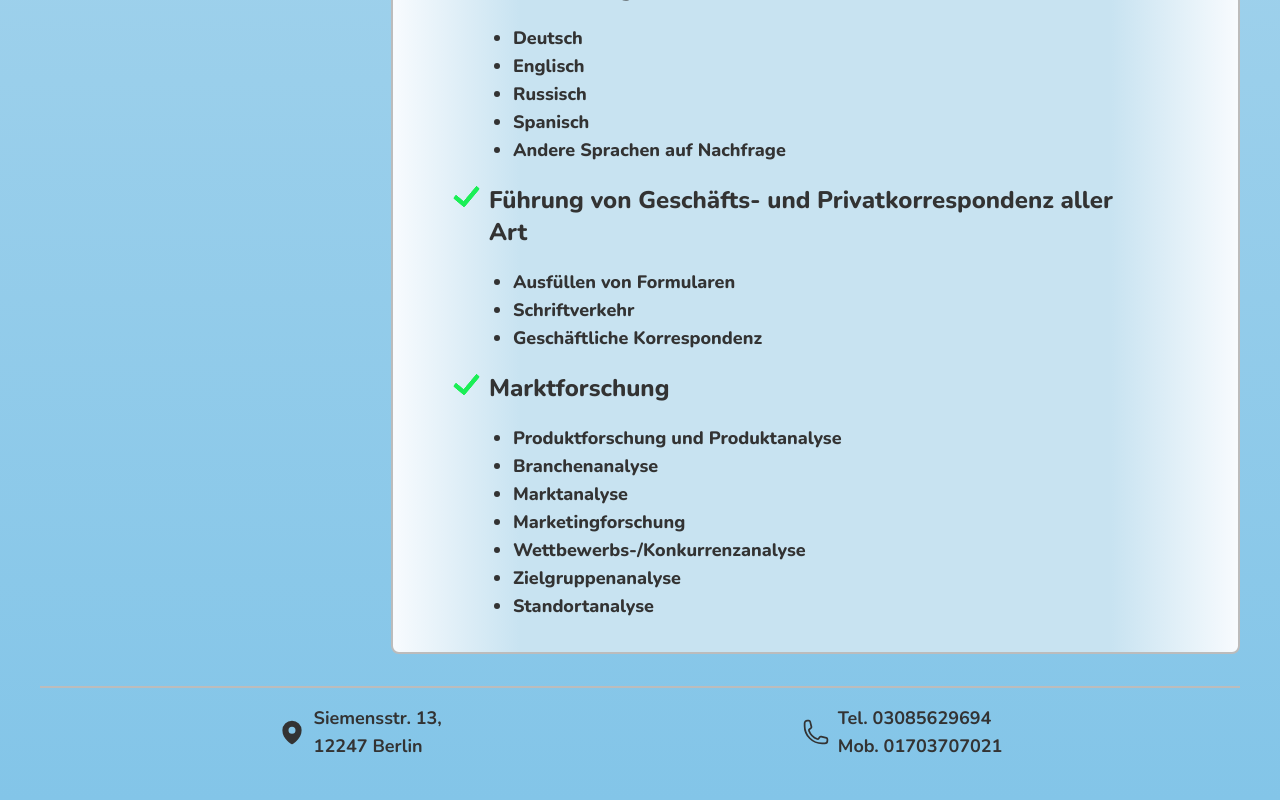
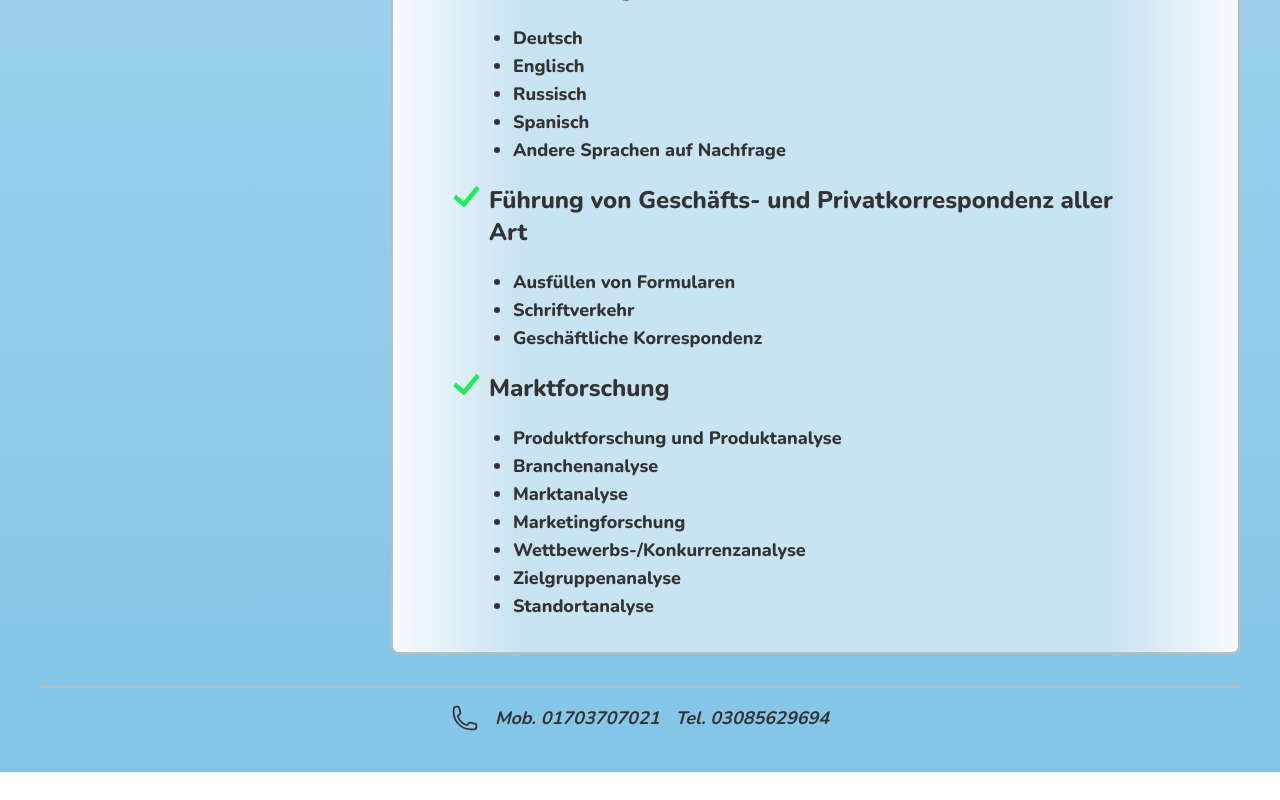
Before and after one commit to alemaconsulting/alemacconsulting, a Next.js app: page / in a window 1280 px wide. Shown: the part 1740-2540 px from the top of the page. After the commit the page ends 2512 px from the top, so only its background shows below. Built offline with nearby package versions, Linux system fonts and the light colour scheme.

Commit message:
feat: refactor and minor change, delete adresse

```diff
--- a/_source/kontakt-impressum.md
+++ b/_source/kontakt-impressum.md
@@ -9,26 +9,17 @@ description: "Kontakt & Impressum"
 
 Alema Consulting
 
-Siemensstr. 13
+Tel. 030 8562 9694
 
-12247 Berlin
-
-
-Tel. 030 8562 9694
 Mob. 0170 3707021
-
 
 E-Mail: info@alema-consulting.de
 
-Web-Seite: www.alema-consulting.de
-
-[www.alema-consulting.de](www.alema-consulting.de)
+Web-Seite: [alema-consulting.de](https://alema-consulting.de)
 
 Vertreten durch:
 
-
 Inhaberin Svetlana Jameson, Dipl.-Kauffrau / MBA
-
 
 Steuer-Nr. 16/363/00534
 
@@ -45,20 +36,16 @@ Informationen bzw. durch die Nutzung fehlerhafter und unvollständiger Informati
 verursacht wurden, sind grundsätzlich ausgeschlossen, sofern seitens des Autors kein
 nachweislich vorsätzliches oder grob fahrlässiges Verschulden vorliegt.
 
-
 Alle Angebote sind freibleibend und unverbindlich. Der Autor behält es sich ausdrücklich
 vor, Teile der Seiten oder das gesamte Angebot ohne gesonderte Ankündigung zu verändern, zu
 ergänzen, zu löschen oder die Veröffentlichung zeitweise oder endgültig einzustellen.
-
 
 Diese Webseite ist auch in anderen Sprachen verfügbar. Soweit Korrespondenz in fremder
 Sprache geführt wird oder Information und Hinweise in fremder Sprache abgefasst werden, ist
 im Falle von Widersprüchen zwischen der deutschen und anderen Versionen die deutsche Fassung
 maßgeblich.
 
-
 ## URHEBERRECHT
-
 
 Falls nicht anders angegeben, unterliegen alle Seiten dieses Online-Angebotes dem
 Urheberrecht (Copyright). Dies gilt für Texte, Bilder und Grafiken, einschließlich deren
@@ -68,10 +55,8 @@ Eine Vervielfältigung oder Verwendung von unserer Webseite (oder Teilen davon)
 elektronischen oder gedruckten Publikationen und deren Veröffentlichung (auch im Internet)
 ist nur nach vorheriger Genehmigung gestattet.
 
-
 Weiterhin können Bilder, Grafiken, Texte oder sonstige Dateien ganz oder teilweise dem
 Urheberrecht Dritter unterliegen.
-
 
 Alle hier genannten und ggf. durch Dritte geschützten Marken- und Warenzeichen unterliegen
 uneingeschränkt den Bestimmungen des jeweils gültigen Kennzeichenrechts und den
@@ -79,16 +64,13 @@ Besitzrechten der jeweiligen eingetragenen Eigentümer. Allein aufgrund der blo
 unserem Internetangebot ist nicht der Schluss zu ziehen, dass Markenzeichen nicht durch
 Rechte Dritter geschützt sind.
 
-
 ## VERWEISE UND LINKS (DISCLAIMER)
-
 
 Bei direkten oder indirekten Verweisen auf fremde Websites ("Hyperlinks"), die außerhalb des
 Verantwortungsbereiches des Autors liegen, würde eine Haftungsverpflichtung ausschließlich
 in dem Fall in Kraft treten, in dem der Autor von den Inhalten Kenntnis hat und es ihm
 technisch möglich und zumutbar wäre, die Nutzung im Falle rechtswidriger Inhalte zu
 verhindern.
-
 
 Der Autor erklärt hiermit ausdrücklich, dass zum Zeitpunkt der Linksetzung keine illegalen
 Inhalte auf den zu verlinkenden Seiten erkennbar waren. Auf die aktuelle und zukünftige
@@ -106,12 +88,10 @@ derjenige, der über Links auf die jeweilige Veröffentlichung lediglich verweis
 
 ## DATENSCHUTZ AUF EINEN BLICK
 
-
 Die Datenverarbeitung auf dieser Website erfolgt durch den Websitebetreiber. Dessen
 Kontaktdaten können Sie dem Impressum dieser Website entnehmen. Ihre Daten werden zum einen
 dadurch erhoben, dass Sie uns diese mitteilen. Hierbei kann es sich z.B. um Daten handeln,
 die Sie uns per E-Mail oder per Fax geben oder per Telefon mitteilen.
-
 
 Sie haben jederzeit das Recht unentgeltlich Auskunft über Herkunft, Empfänger und Zweck
 Ihrer gespeicherten personenbezogenen Daten zu erhalten. Sie haben außerdem ein Recht, die
@@ -132,34 +112,27 @@ Personenbezogene Daten sind Daten, mit denen Sie persönlich identifiziert werde
 vorliegende Datenschutzerklärung erläutert, welche Daten wir erheben und wofür wir sie
 nutzen. Sie erläutert auch, wie und zu welchem Zweck das geschieht.
 
-
 Wir weisen darauf hin, dass die Datenübertragung im Internet (z.B. bei der Kommunikation per
 E-Mail) Sicherheitslücken aufweisen kann. Ein lückenloser Schutz der Daten vor dem Zugriff
 durch Dritte ist nicht möglich.
 
-Hinweis zur verantwortlichen Stelle
-
+### Hinweis zur verantwortlichen Stelle
 
 Die verantwortliche Stelle für die Datenverarbeitung auf dieser Website können Sie dem
 Impressum dieser Website entnehmen.
-
 
 Verantwortliche Stelle ist die natürliche oder juristische Person, die allein oder gemeinsam
 mit anderen über die Zwecke und Mittel der Verarbeitung von personenbezogenen Daten (z.B.
 Namen, E-Mail-Adressen o. Ä.) entscheidet.
 
-
-Widerruf Ihrer Einwilligung zur Datenverarbeitung
-
+### Widerruf Ihrer Einwilligung zur Datenverarbeitung
 
 Viele Datenverarbeitungsvorgänge sind nur mit Ihrer ausdrücklichen Einwilligung möglich. Sie
 können eine bereits erteilte Einwilligung jederzeit widerrufen. Dazu reicht eine formlose
 Mitteilung per E-Mail an uns. Die Rechtmäßigkeit der bis zum Widerruf erfolgten
 Datenverarbeitung bleibt vom Widerruf unberührt.
 
-
-Beschwerderecht bei der zuständigen Aufsichtsbehörde
-
+### Beschwerderecht bei der zuständigen Aufsichtsbehörde
 
 Im Falle datenschutzrechtlicher Verstöße steht dem Betroffenen ein Beschwerderecht bei der
 zuständigen Aufsichtsbehörde zu. Zuständige Aufsichtsbehörde in datenschutzrechtlichen
@@ -168,9 +141,7 @@ seinen Sitz hat. Eine Liste der Datenschutzbeauftragten sowie deren Kontaktdaten
 folgendem Link entnommen werden:
 https://www.bfdi.bund.de/DE/Infothek/Anschriften_Links/anschriften_links- node.html.
 
-
-Recht auf Datenübertragbarkeit
-
+### Recht auf Datenübertragbarkeit
 
 Sie haben das Recht, Daten, die wir auf Grundlage Ihrer Einwilligung oder in Erfüllung eines
 Vertrags automatisiert verarbeiten, an sich oder an einen Dritten in einem gängigen,
@@ -178,9 +149,7 @@ maschinenlesbaren Format aushändigen zu lassen. Sofern Sie die direkte Übertra
 an einen anderen Verantwortlichen verlangen, erfolgt dies nur, soweit es technisch machbar
 ist.
 
-
-Auskunft, Sperrung, Löschung
-
+### Auskunft, Sperrung, Löschung
 
 Sie haben im Rahmen der geltenden gesetzlichen Bestimmungen jederzeit das Recht auf
 unentgeltliche Auskunft über Ihre gespeicherten personenbezogenen Daten, deren Herkunft und
@@ -190,28 +159,23 @@ können Sie sich jederzeit unter der im Impressum angegebenen Adresse an uns wen
 
 ## DATENERFASSUNG AUF UNSERER WEBSITE
 
-
-Cookies
-
+### Cookies
 
 Die Internetseiten verwenden teilweise so genannte Cookies. Cookies richten auf Ihrem
 Rechner keinen Schaden an und enthalten keine Viren. Cookies dienen dazu, unser Angebot
 nutzerfreundlicher, effektiver und sicherer zu machen. Cookies sind kleine Textdateien, die
 auf Ihrem Rechner abgelegt werden und die Ihr Browser speichert.
 
-
 Die meisten der von uns verwendeten Cookies sind so genannte "Session-Cookies". Sie werden
 nach Ende Ihres Besuchs automatisch gelöscht. Andere Cookies bleiben auf Ihrem Endgerät
 gespeichert bis Sie diese löschen. Diese Cookies ermöglichen es uns, Ihren Browser beim
 nächsten Besuch wiederzuerkennen.
-
 
 Sie können Ihren Browser so einstellen, dass Sie über das Setzen von Cookies informiert
 werden und Cookies nur im Einzelfall erlauben, die Annahme von Cookies für bestimmte Fälle
 oder generell ausschließen sowie das automatische Löschen der Cookies beim Schließen des
 Browser aktivieren. Bei der Deaktivierung von Cookies kann die Funktionalität dieser Website
 eingeschränkt sein.
-
 
 Cookies, die zur Durchführung des elektronischen Kommunikationsvorgangs oder zur
 Bereitstellung bestimmter, von Ihnen erwünschter Funktionen (z.B. Warenkorbfunktion)
@@ -221,15 +185,12 @@ fehlerfreien und optimierten Bereitstellung seiner Dienste. Soweit andere Cookie
 Cookies zur Analyse Ihres Surfverhaltens) gespeichert werden, werden diese in dieser
 Datenschutzerklärung gesondert behandelt.
 
-
-Verarbeiten von Daten (Kunden- und Vertragsdaten)
-
+### Verarbeiten von Daten (Kunden- und Vertragsdaten)
 
 Die uns zur Verfügung gestellten Daten verbleiben bei uns, bis Sie uns zur Löschung
 auffordern, Ihre Einwilligung zur Speicherung widerrufen oder der Zweck für die
 Datenspeicherung entfällt (z.B. nach abgeschlossener Bearbeitung Ihrer Anfrage). Zwingende
 gesetzliche Bestimmungen – insbesondere Aufbewahrungsfristen – bleiben unberührt.
-
 
 Wir erheben, verarbeiten und nutzen personenbezogene Daten nur, soweit sie für die
 Begründung, inhaltliche Ausgestaltung oder Änderung des Rechtsverhältnisses erforderlich
@@ -243,9 +204,7 @@ dem Nutzer die Inanspruchnahme des Dienstes zu ermöglichen oder abzurechnen.
 Die erhobenen Kundendaten werden nach Abschluss des Auftrags oder Beendigung der
 Geschäftsbeziehung gelöscht. Gesetzliche Aufbewahrungsfristen bleiben unberührt.
 
-
 Datenübermittlung bei Vertragsschluss für Dienstleistungen und digitale Inhalte
-
 
 Wir übermitteln personenbezogene Daten an Dritte nur dann, wenn dies im Rahmen der
 Vertragsabwicklung notwendig ist, etwa an das mit der Zahlungsabwicklung beauftragte
@@ -253,22 +212,18 @@ Kreditinstitut oder an den verantwortlichen Krankenkassen.
 
 ## PLUGINS UND TOOLS
 
-Google Maps
-
+### Google Maps
 
 Diese Seite nutzt über eine API den Kartendienst Google Maps. Anbieter ist die Google Inc.,
 1600 Amphitheatre Parkway, Mountain View, CA 94043, USA.
-
 
 Zur Nutzung der Funktionen von Google Maps ist es notwendig, Ihre IP Adresse zu speichern.
 Diese Informationen werden in der Regel an einen Server von Google in den USA übertragen und
 dort gespeichert. Der Anbieter dieser Seite hat keinen Einfluss auf diese Datenübertragung.
 
-
 Die Nutzung von Google Maps erfolgt im Interesse einer ansprechenden Darstellung unserer
 Online-Angebote und an einer leichten Auffindbarkeit der von uns auf der Website angegebenen
 Orte. Dies stellt ein berechtigtes Interesse im Sinne von Art. 6 Abs. 1 lit. f DSGVO dar.
 
-
 Mehr Informationen zum Umgang mit Nutzerdaten finden Sie in der Datenschutzerklärung von
 Google: https://www.google.de/intl/de/policies/privacy/.
--- a/app/[slug]/page.tsx
+++ b/app/[slug]/page.tsx
@@ -1,7 +1,7 @@
 import { Metadata } from 'next';
 
 import MainLayout from '@/layouts/mainLayout';
-import { defaultMetaObj, SITE_URL } from '@/shared/constants';
+import { defaultMetaObj } from '@/shared/constants';
 import { getAllPostsData } from '@/shared/helpers/getAllPostsData';
 import { getAllPostSlugs } from '@/shared/helpers/getAllPostsSlugs';
 import MdToHtml from '@/shared/helpers/mdToHtml';
@@ -14,8 +14,7 @@ type Props = {
 };
 
 export async function generateStaticParams() {
-  const allPosts = await getAllPostSlugs();
-  return allPosts;
+  return await getAllPostSlugs();
 }
 
 export const dynamicParams = false;
--- a/app/layout.tsx
+++ b/app/layout.tsx
@@ -1,3 +1,5 @@
+import { ReactNode } from 'react';
+
 import type { Metadata } from 'next';
 
 import { defaultMetaObj } from '@/shared/constants';
@@ -11,7 +13,7 @@ export const metadata: Metadata = {
   },
 };
 
-export default function RootLayout({ children }: { children: React.ReactNode }) {
+export default function RootLayout({ children }: { children: ReactNode }) {
   return (
     <html lang="de">
       <body>{children}</body>
--- a/components/footer/footer.tsx
+++ b/components/footer/footer.tsx
@@ -1,30 +1,15 @@
 import { PhoneIcon } from '@heroicons/react/24/outline';
-import { MapPinIcon } from '@heroicons/react/24/solid';
 
-import {
-  CONTACT_PHONE_ONE,
-  CONTACT_PHONE_TWO,
-  ADDRESS_PART_ONE,
-  ADDRESS_PART_TWO,
-} from '../../shared/constants';
+import { CONTACT_PHONE_ONE, CONTACT_PHONE_TWO } from '@/shared/constants';
 
 const Footer = () => {
   return (
     <footer className="flex w-full items-center justify-center gap-3 border-t-2 border-t-borderGrey pt-2 text-sm font-bold sm:gap-[175px] sm:text-base md:pt-4 lg:gap-[360px] lg:text-lg">
-      <address className="flex items-center gap-2 ">
-        <MapPinIcon className="h-5 w-5 lg:h-7 lg:w-7" />
-        <p className="not-italic">
-          {ADDRESS_PART_ONE}, <br /> {ADDRESS_PART_TWO}
-        </p>
+      <address className="flex items-center gap-4 ">
+        <PhoneIcon className="h-5 w-5 lg:h-7 lg:w-7" />
+        <a href="tel:">Mob. {CONTACT_PHONE_TWO}</a>
+        <a href="tel:">Tel. {CONTACT_PHONE_ONE}</a>
       </address>
-      <section className="flex items-center gap-2 ">
-        <PhoneIcon className="h-5 w-5 lg:h-7 lg:w-7" />
-        <div>
-          <a href="tel:">Tel. {CONTACT_PHONE_ONE}</a>
-          <br />
-          <a href="tel:">Mob. {CONTACT_PHONE_TWO}</a>
-        </div>
-      </section>
     </footer>
   );
 };
--- a/components/modalNav/modalOverlay.tsx
+++ b/components/modalNav/modalOverlay.tsx
@@ -1,3 +1,4 @@
+import { JSX } from 'react';
 type PropsType = {
   closeModal: () => void;
   children?: JSX.Element;
--- a/shared/constants.ts
+++ b/shared/constants.ts
@@ -3,8 +3,8 @@ const CONTENT_FOLDER = '_source';
 const SITE_URL = 'https://alemacconsulting.vercel.app/';
 const CONTACT_PHONE_ONE = '03085629694';
 const CONTACT_PHONE_TWO = '01703707021';
-const ADDRESS_PART_ONE = 'Siemensstr. 13';
-const ADDRESS_PART_TWO = '12247 Berlin';
+// const ADDRESS_PART_ONE = '';
+// const ADDRESS_PART_TWO = '';
 
 const defaultMetaObj = {
 	title: 'Alema consulting',
@@ -35,7 +35,7 @@ export {
 	SITE_URL,
 	CONTACT_PHONE_ONE,
 	CONTACT_PHONE_TWO,
-	ADDRESS_PART_ONE,
-	ADDRESS_PART_TWO,
+	// ADDRESS_PART_ONE,
+	// ADDRESS_PART_TWO,
 	defaultMetaObj,
 };
```
Also changed, not shown: styles/globals.css (+8 -8 lines), 1 other file (tests, documents, lock files or other folders).
